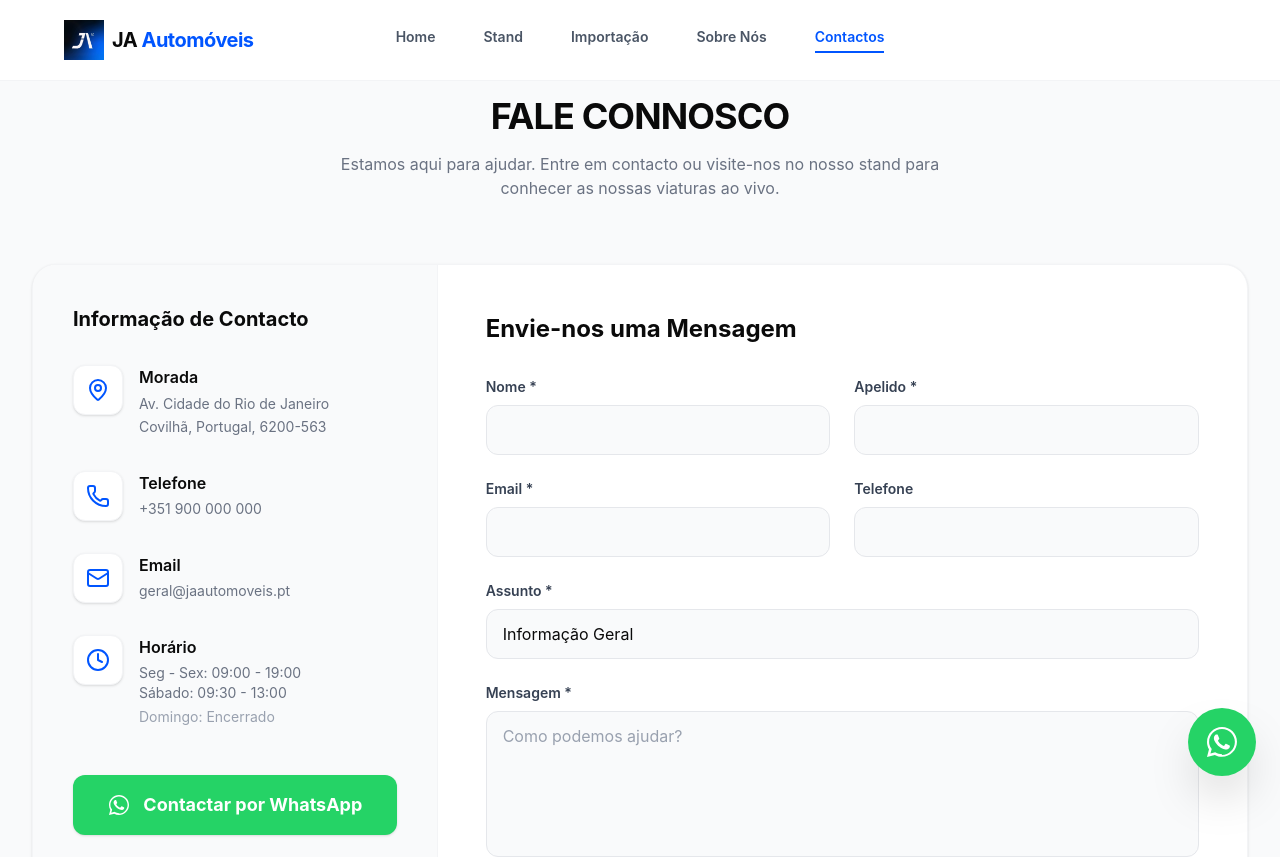
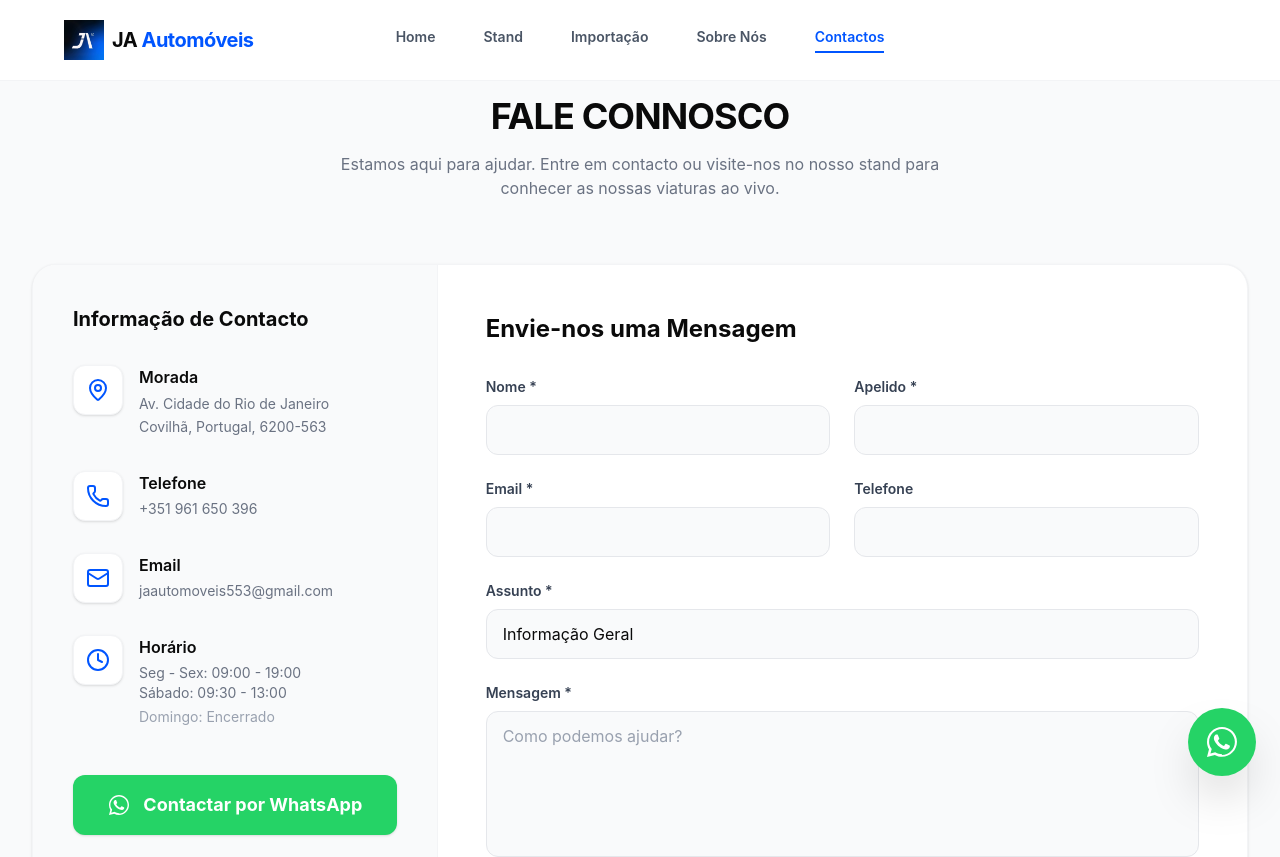
Before and after one commit to layoutdev-pt/ja-automoveis, a React (Vite) app: page /contactos in a window 1280 px wide. Shown: the top 857 px of the page. Built offline with nearby package versions, Linux system fonts and the light colour scheme.

Commit message:
Atualizado informacoes

```diff
--- a/src/components/layout/WhatsAppButton.tsx
+++ b/src/components/layout/WhatsAppButton.tsx
@@ -5,7 +5,7 @@ import { WhatsAppIcon } from '../ui/WhatsAppIcon';
 export function WhatsAppButton() {
   const [isOpen, setIsOpen] = useState(false);
 
-  const phoneNumber = "351900000000"; // Substitui pelo número real
+  const phoneNumber = "+351 961 650 396"; // Substitui pelo número real
   const defaultMessage = "Olá! Gostaria de obter mais informações sobre os veículos.";
   const waLink = `https://wa.me/${phoneNumber}?text=${encodeURIComponent(defaultMessage)}`;
 
--- a/src/components/sections/home/HomeContact.tsx
+++ b/src/components/sections/home/HomeContact.tsx
@@ -38,7 +38,7 @@ export function HomeContact() {
                 <div>
                   <h4 className="font-semibold text-ja-dark dark:text-white transition-colors duration-500">Telefone</h4>
                   <p className="text-gray-500 dark:text-gray-400 mt-1 transition-colors duration-500">
-                    +351 900 000 000
+                    +351 961 650 396
                   </p>
                 </div>
               </div>
@@ -51,7 +51,7 @@ export function HomeContact() {
                 <div>
                   <h4 className="font-semibold text-ja-dark dark:text-white transition-colors duration-500">Email</h4>
                   <p className="text-gray-500 dark:text-gray-400 mt-1 transition-colors duration-500">
-                    geral@jaautomoveis.pt
+                    jaautomoveis553@gmail.com
                   </p>
                 </div>
               </div>
--- a/src/pages/Contactos.tsx
+++ b/src/pages/Contactos.tsx
@@ -99,7 +99,7 @@ export function Contactos() {
                 </div>
                 <div>
                   <h4 className="font-semibold text-ja-dark dark:text-white transition-colors duration-500">Telefone</h4>
-                  <p className="text-gray-500 dark:text-gray-400 mt-1 text-sm transition-colors duration-500">+351 900 000 000</p>
+                  <p className="text-gray-500 dark:text-gray-400 mt-1 text-sm transition-colors duration-500">+351 961 650 396</p>
                 </div>
               </div>
 
@@ -109,7 +109,7 @@ export function Contactos() {
                 </div>
                 <div>
                   <h4 className="font-semibold text-ja-dark dark:text-white transition-colors duration-500">Email</h4>
-                  <p className="text-gray-500 dark:text-gray-400 mt-1 text-sm transition-colors duration-500">geral@jaautomoveis.pt</p>
+                  <p className="text-gray-500 dark:text-gray-400 mt-1 text-sm transition-colors duration-500">jaautomoveis553@gmail.com</p>
                 </div>
               </div>
 
@@ -128,7 +128,7 @@ export function Contactos() {
 
             <div className="mt-12">
               <a
-                href="https://wa.me/351900000000"
+                href="https://api.whatsapp.com/send/?phone=351961650396&text=Olá%21+Gostaria+de+obter+mais+informações+sobre+os+veículos.&type=phone_number&app_absent=0"
                 target="_blank"
                 rel="noopener noreferrer"
                 className="w-full flex items-center justify-center gap-3 bg-[#25D366] hover:bg-[#1ebd57] text-white font-bold py-4 rounded-xl transition-colors text-lg shadow-sm"
```
